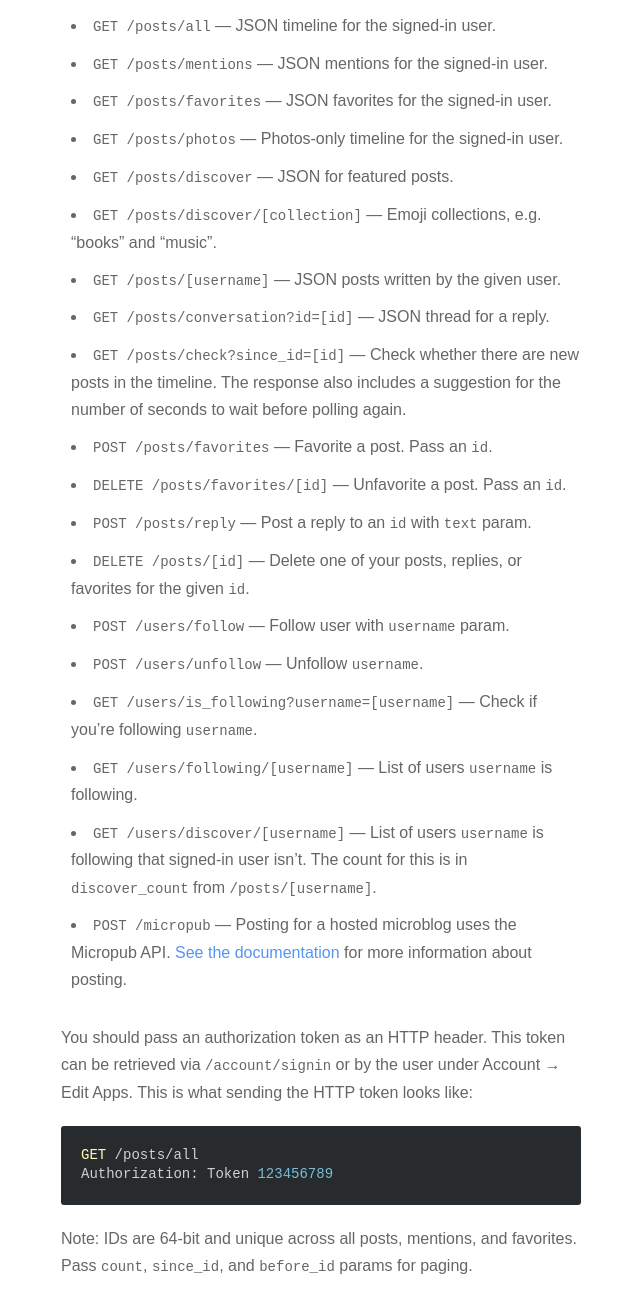
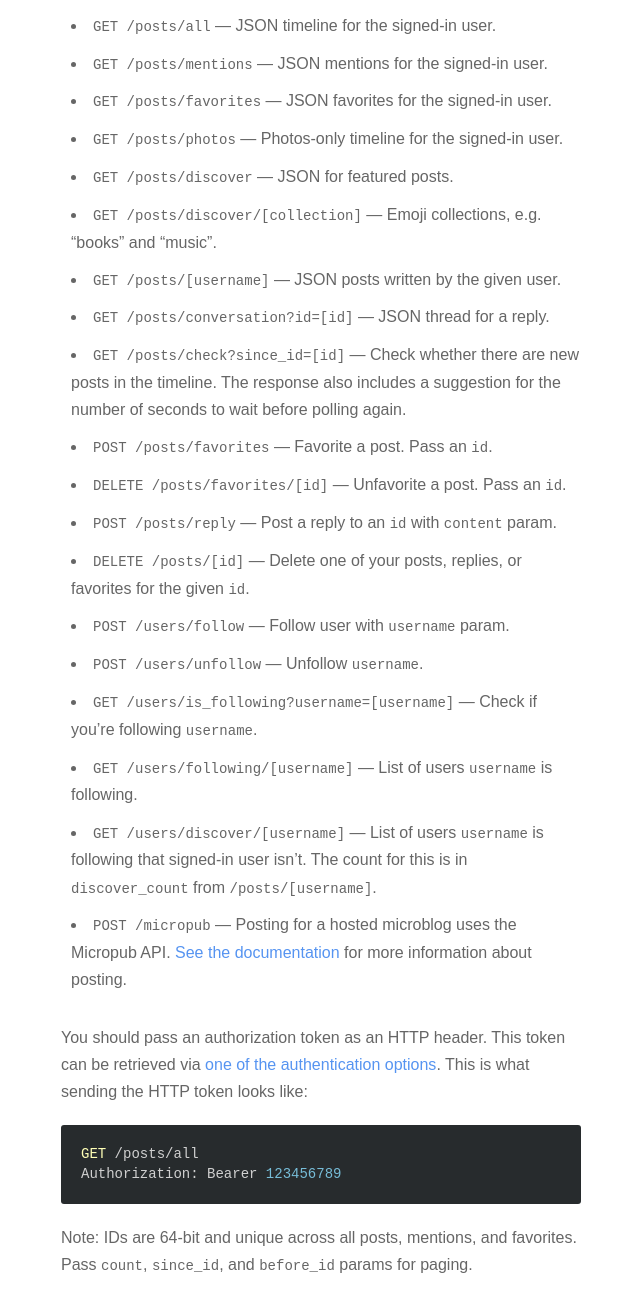
Before and after one commit to microdotblog/help.micro.blog, a Jekyll site: the page built from _posts/2017-02-14-api-json.markdown, in a window 1280 px wide and 1400 px high, scrolled down 1348 px. Shown: the top 1313 px of the window, without its empty margins (319-959 px from the left). Built offline with Jekyll 4.4.1, drawn with Linux system fonts in a browser that asks for light colours; nearby versions of some CDN libraries.

Commit message:
Updated /posts/reply to use "content" for consistency, improved auth links.

````diff
--- a/_posts/2017-02-14-api-json.markdown
+++ b/_posts/2017-02-14-api-json.markdown
@@ -54,7 +54,7 @@ The following endpoints are supported:
 * `GET /posts/check?since_id=[id]` — Check whether there are new posts in the timeline. The response also includes a suggestion for the number of seconds to wait before polling again.
 * `POST /posts/favorites` — Favorite a post. Pass an `id`.
 * `DELETE /posts/favorites/[id]` — Unfavorite a post. Pass an `id`.
-* `POST /posts/reply` — Post a reply to an `id` with `text` param.
+* `POST /posts/reply` — Post a reply to an `id` with `content` param.
 * `DELETE /posts/[id]` — Delete one of your posts, replies, or favorites for the given `id`.
 * `POST /users/follow` — Follow user with `username` param.
 * `POST /users/unfollow` — Unfollow `username`.
@@ -63,11 +63,11 @@ The following endpoints are supported:
 * `GET /users/discover/[username]` — List of users `username` is following that signed-in user isn't. The count for this is in `discover_count` from `/posts/[username]`.
 * `POST /micropub` — Posting for a hosted microblog uses the Micropub API. [See the documentation](http://help.micro.blog/2017/api-posting/) for more information about posting.
 
-You should pass an authorization token as an HTTP header. This token can be retrieved via `/account/signin` or by the user under Account → Edit Apps. This is what sending the HTTP token looks like:
+You should pass an authorization token as an HTTP header. This token can be retrieved via [one of the authentication options](/2018/api-authentication/). This is what sending the HTTP token looks like:
 
 ```
 GET /posts/all
-Authorization: Token 123456789
+Authorization: Bearer 123456789
 ```
 
 Note: IDs are 64-bit and unique across all posts, mentions, and favorites. Pass `count`, `since_id`, and `before_id` params for paging.
--- a/_posts/2018-09-01-api-authentication.markdown
+++ b/_posts/2018-09-01-api-authentication.markdown
@@ -8,7 +8,7 @@ Are you building an app that works with Micro.blog? Great! This overview describ
 
 **App tokens**
 
-Micro.blog doesn't have normal account passwords, but it does have app tokens, which are like app-specific passwords. You can generate a new token to use in an app, and that app will have full access to your Micro.blog account.
+Micro.blog doesn't have normal account passwords, but it does have app tokens, which are like app-specific passwords. You can generate a new token under Account → Edit Apps to use in an app, and that app will have full access to your Micro.blog account.
 
 Using app tokens is a good way to get started while developing an app. Pass the app token with each request in the `Authorization` header, as documented in [Micropub](/2017/api-posting/) or the [JSON API](/2017/api-json/). If you let the user copy-and-paste their own app token into your app, make sure you save it securely.
 
````
